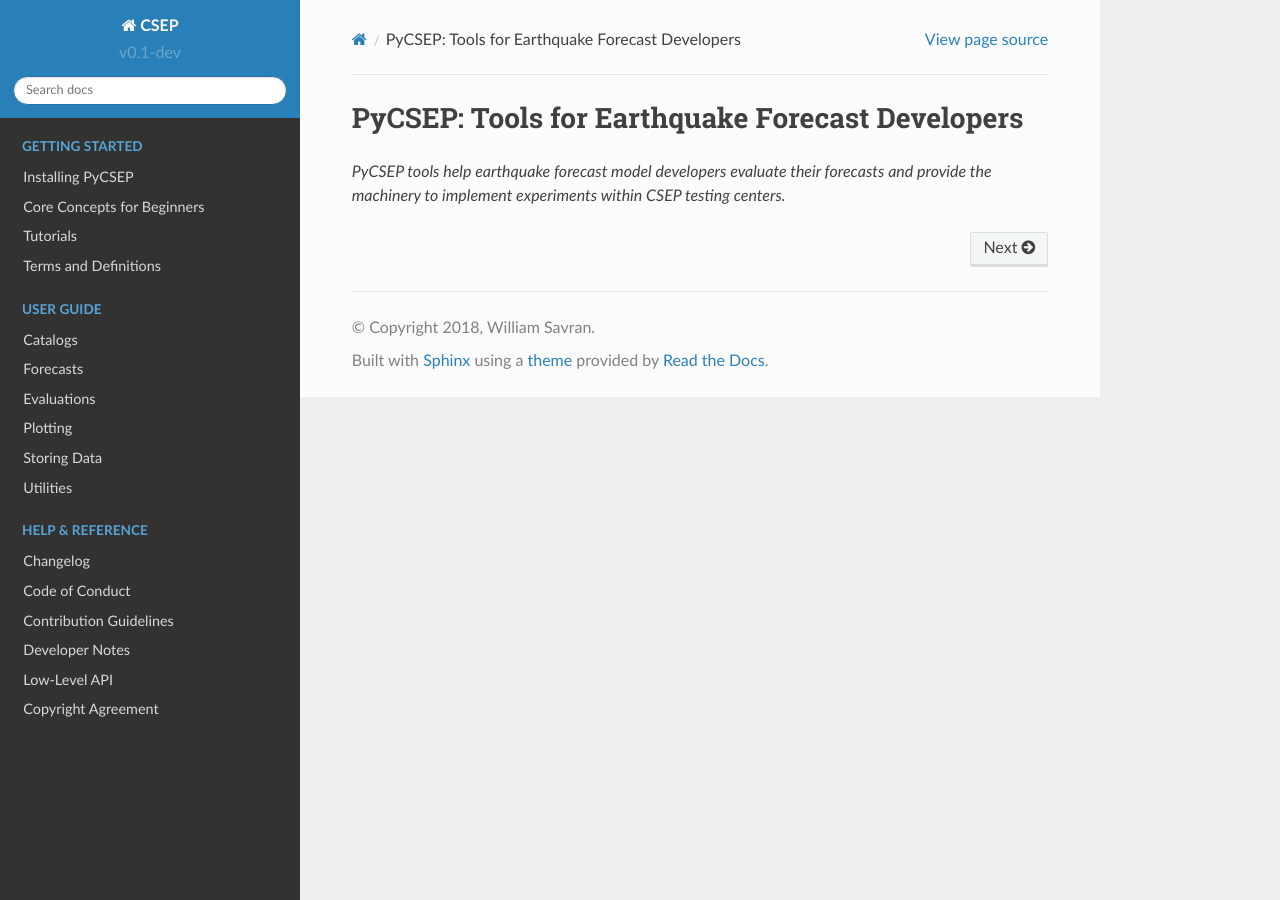
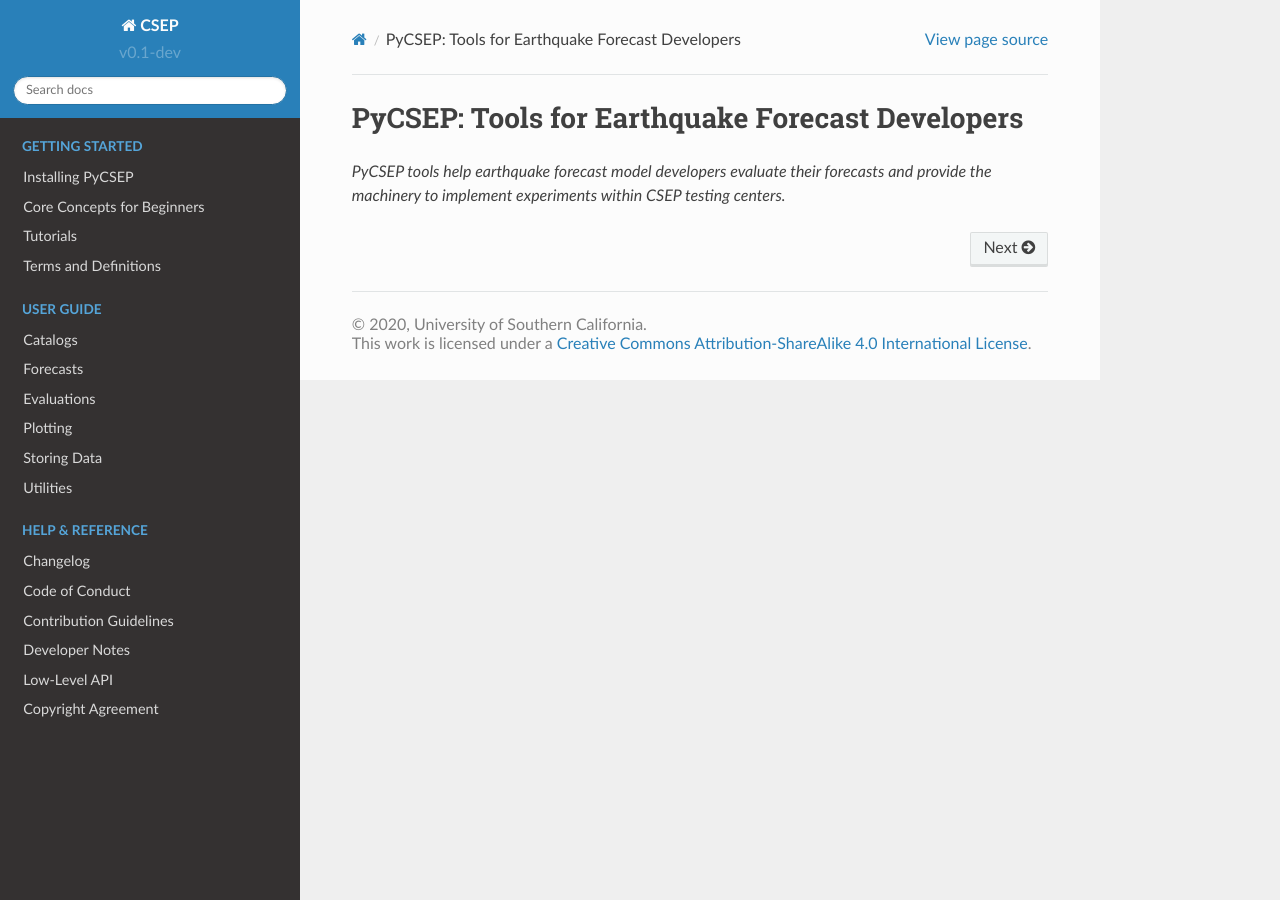
Before and after one commit to SCECcode/pycsep, a Sphinx documentation site: the page built from docs/index.rst, in a window 1280 px wide. Built offline with Sphinx 7.4.7 and the Read the Docs theme 2.0.0, drawn with Linux system fonts in a browser that asks for light colours.

Commit message:
updated footer text in documentation

```diff
--- /dev/null
+++ b/docs/_templates/footer.html
@@ -0,0 +1,6 @@
+{% extends "!footer.html" %}
+{% block extrafooter %}
+{{ super() }}
+&#169; 2020, University of Southern California.
+<a rel="license" href="http://creativecommons.org/licenses/by-sa/4.0/"></a><br />This work is licensed under a <a rel="license" href="http://creativecommons.org/licenses/by-sa/4.0/">Creative Commons Attribution-ShareAlike 4.0 International License</a>.
+{% endblock %}
--- a/docs/conf.py
+++ b/docs/conf.py
@@ -26,8 +26,10 @@
 # -- Project information -----------------------------------------------------
 
 project = 'CSEP'
-copyright = '2018, William Savran'
 author = 'William Savran'
+
+html_show_copyright = False
+html_show_sphinx = False
 
 # The short X.Y version
 version = 'v0.1-dev'
@@ -101,7 +103,12 @@
 # Add any paths that contain custom static files (such as style sheets) here,
 # relative to this directory. They are copied after the builtin static files,
 # so a file named "default.css" will overwrite the builtin "default.css".
-html_static_path = []
+html_static_path = ["_static"]
+
+
+# These paths are either relative to html_static_path
+# or fully qualified paths (eg. https://...)
+# html_css_files = [""]
 
 # Custom sidebar templates, must be a dictionary that maps document names
 # to template names.
```
